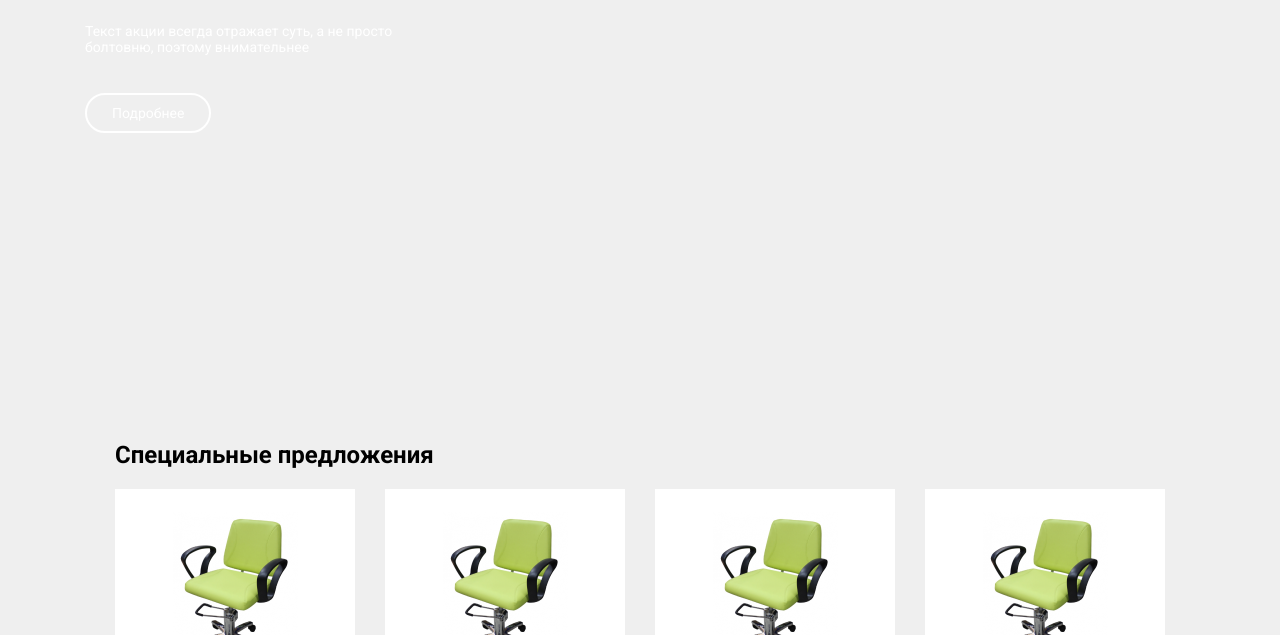
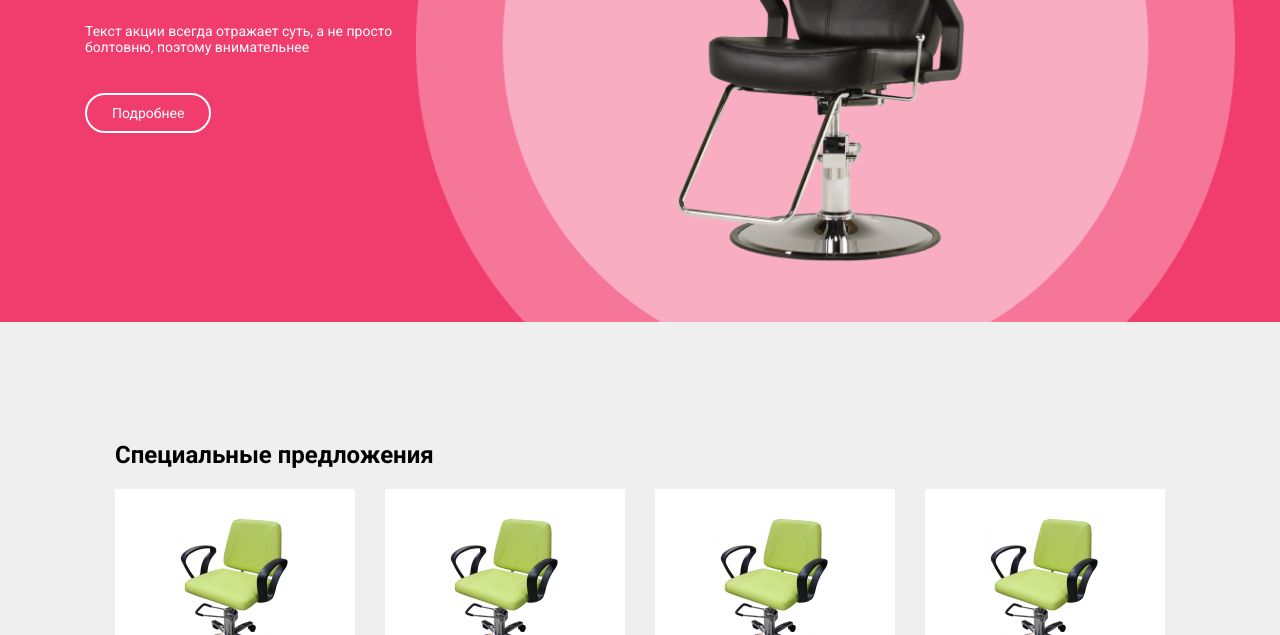
Before and after one commit to olya29011995/Beauty2022, a plain HTML site: page index.html in a window 1280 px wide. Shown: the part 465-1100 px from the top of the page. Drawn offline with nearby package versions, Linux system fonts and the light colour scheme; the site is published under a folder, as on GitHub Pages, so addresses that start at the root find nothing.

Commit message:
first commit

```diff
--- a/assets/style.css
+++ b/assets/style.css
@@ -98,7 +98,7 @@ body {
 }
 
 .banner {
-  background-image: url(/img/armchair.png);
+  background-image: url(../img/armchair.png);
   background-repeat: no-repeat;
   background-size: cover;
   background-position: center center;
```
